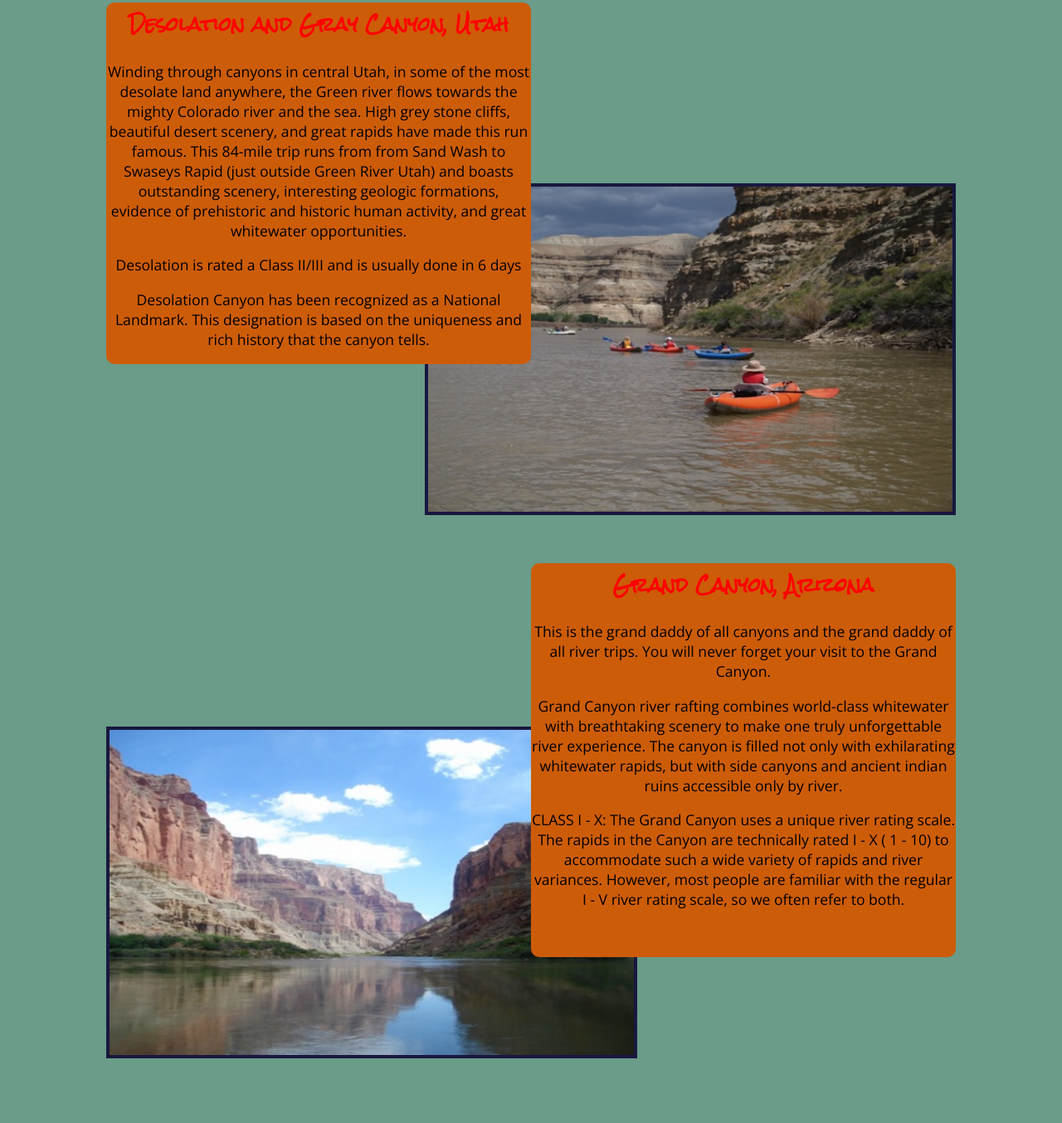
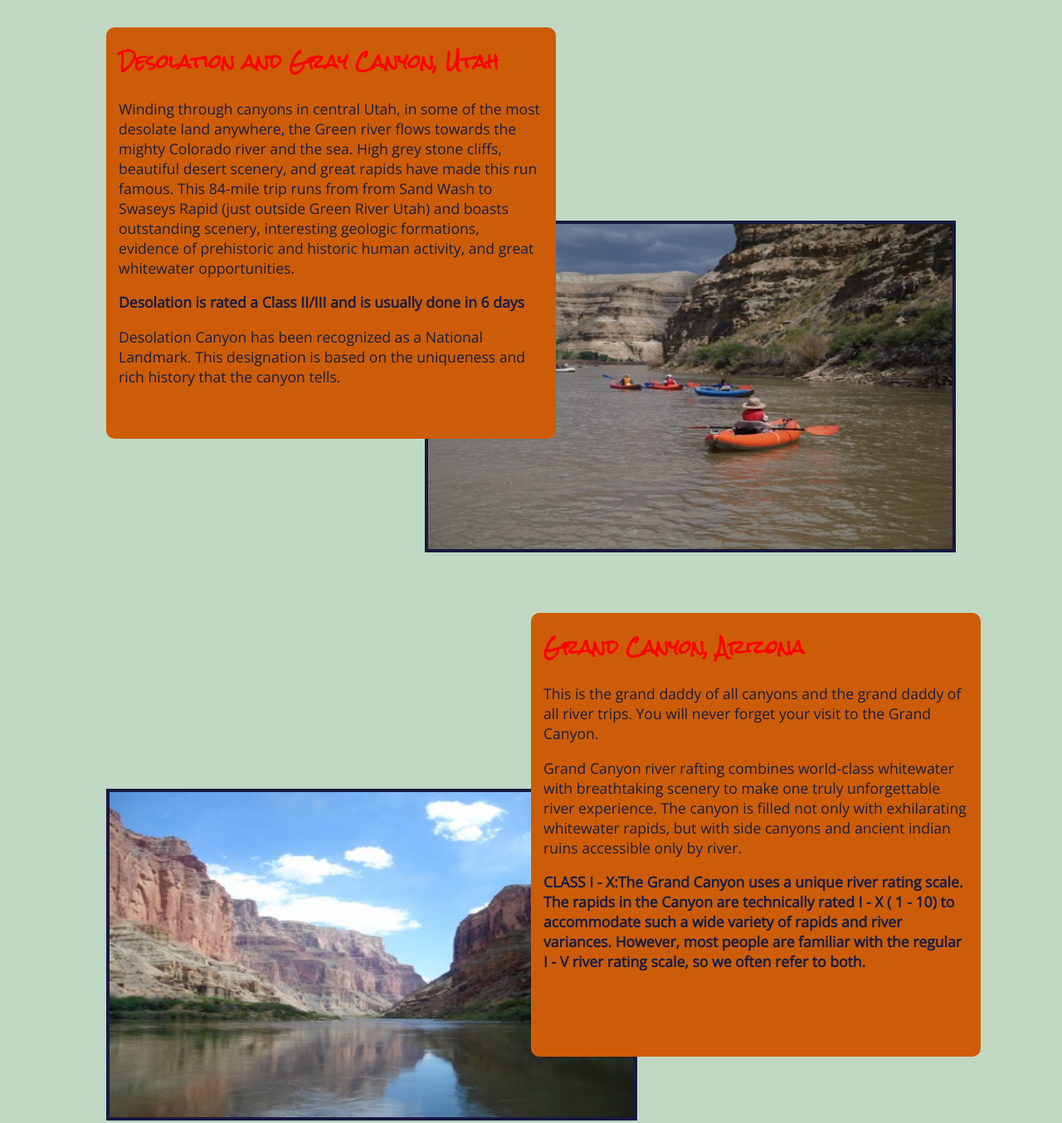
Before and after one commit to DiegoBellido99/wwr, a plain HTML site: page rivers.html in a window 1280 px wide. Shown: the part 1144-2498 px from the top of the page at 83% size. Drawn offline with nearby package versions, Linux system fonts and the light colour scheme; a web font is replaced by a local one.

Commit message:
las-changes

```diff
--- a/rivers.html
+++ b/rivers.html
@@ -44,7 +44,7 @@
                     ponderosa pine which tower over the sandy beaches in the campsites and provide shelter
                     from sun or rain when needed.
                 </p>
-                <p>Let's not forget the rapids! They range from class I-IV. The Salmon is one of the longest
+                <p> <b>Let's not forget the rapids! They range from class I-IV.</b> The Salmon is one of the longest
                      undammed rivers in the United States. As a free flowing river the water is higher, faster,
                     and colder in the early summer and lower, slower, and warmer in the late summer. There are
                     good rapids all summer...but families with children who like to swim tend to appreciate the
@@ -62,7 +62,7 @@
                     interesting geologic formations, evidence of prehistoric and historic human
                     activity, and great whitewater opportunities.
                 </p>
-                <p>Desolation is rated a Class II/III and is usually done in 6 days</p>
+                <p> <b>Desolation is rated a Class II/III and is usually done in 6 days</b></p>
                 <p>Desolation Canyon has been recognized as a National Landmark.
                     This designation is based on the uniqueness and rich history that the
                     canyon tells.
@@ -81,10 +81,10 @@
                      only by river.
                 </p>
                 <p>
-                    CLASS I - X: The Grand Canyon uses a unique river rating scale. The rapids in the Canyon are
+                     <b>CLASS I - X:The Grand Canyon uses a unique river rating scale. The rapids in the Canyon are
                     technically rated I - X ( 1 - 10) to accommodate such a wide variety of rapids and river variances.
                      However, most people are familiar with the regular I - V river rating scale, so we often refer to
-                    both.
+                    both.</b>
                 </p>
             </div>
 
--- a/styles/page_about_rapids.css
+++ b/styles/page_about_rapids.css
@@ -222,7 +222,7 @@ main section img {
 }
 
 #content-img{
-    background-color: #6A9C89;
+    background-color: #C1D8C3;
     display: grid;
     grid-template-columns:  1fr 1fr 1fr 1fr 1fr 1fr 1fr 1fr 1fr 1fr;
     padding-top: 100px;
@@ -263,11 +263,17 @@ main section img {
 #idaho{
     grid-column:6/10;
     grid-row:2/4;
+    text-align: left;
+    padding: 15px;
+    color: #141E46;
 
 }
 #utah{
     grid-column: 2/6;
     grid-row: 6/8;
+    text-align: left;
+    padding: 15px;
+    color: #141E46;
 }
 #river-utah{
     grid-column: 5/10;
@@ -285,6 +291,9 @@ main section img {
     grid-column: 6/10;
     grid-row: 10/12;
     margin-top: 40px;
+    text-align: left;
+    padding: 15px;
+    color: #141E46;
 }
 
 @media screen and (max-width: 900px) {
```
